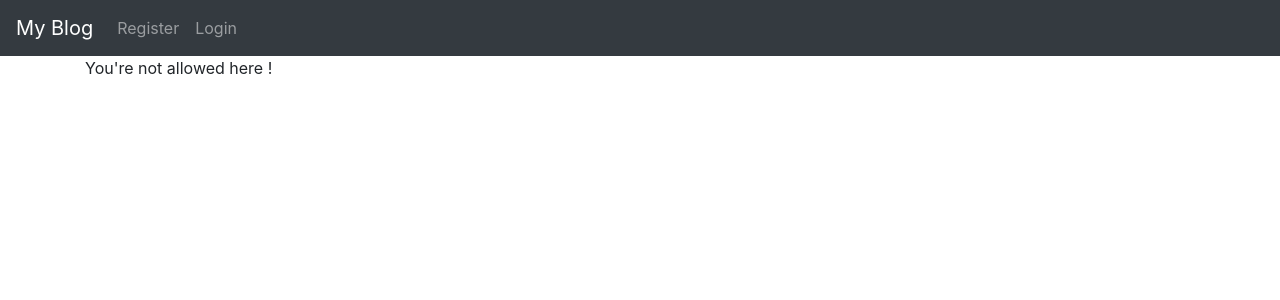
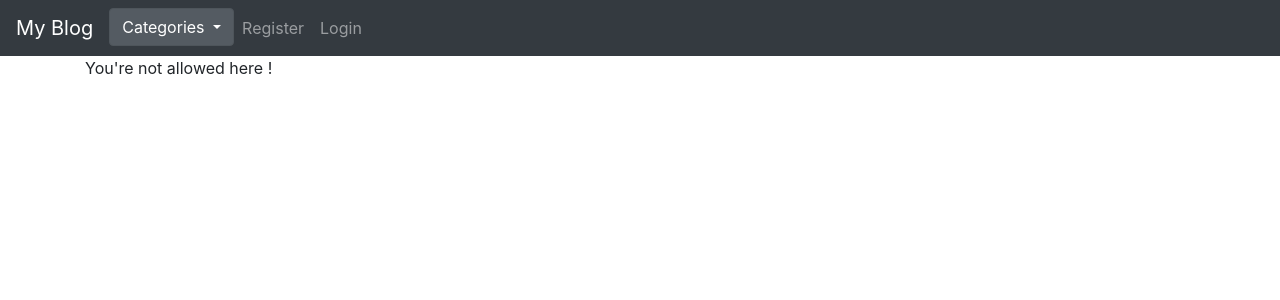
Before and after one commit to Nikhil-Biyani/blog_development_deployment, a Django app: page /add_post/ in a window 1280 px wide. Shown: the top 300 px of the page. Run offline with Django 5.2, Linux system fonts and the light colour scheme; data comes from the database, SQL or seed files in the repository.

Commit message:
Ceated a Categories page

```diff
--- a/theblog/templates/base.html
+++ b/theblog/templates/base.html
@@ -23,17 +23,37 @@
 
         <div class="collapse navbar-collapse" id="navbarSupportedContent">
             <ul class="navbar-nav mr-auto">
+                {% if cat_menu %}
+                    <li>
+                        <div class="dropdown show">
+                            <a class="btn btn-secondary dropdown-toggle" href="#" role="button" id="dropdownMenuLink" data-toggle="dropdown" aria-haspopup="true" aria-expanded="false">
+                                Categories
+                            </a>
+
+                            <div class="dropdown-menu" aria-labelledby="dropdownMenuLink">
+                                {% for item in cat_menu %}
+                                    <a class="dropdown-item" href="{% url 'category' item|slugify %}">{{item}}</a>
+                                {% endfor %}
+                            </div>
+                        </div>
+                    </li>
+                {% else %}
+                    <li class="nav-item">
+                        <a class="nav-link, btn btn-secondary" href="{% url 'category-list' %}" style="margin-left: 10px">Categories</a>
+                    </li>
+                {% endif %}
+
                 {% if user.is_authenticated %}
                     <li class="nav-item">
-                        <a class="nav-link" href="{% url 'add_post' %}">Add Post</a>
+                        <a class="nav-link, btn btn-secondary" href="{% url 'add_post' %}" style="margin-left: 10px">Add Post</a>
                     </li>
 
                     <li class="nav-item">
-                        <a class="nav-link" href="{% url 'add_category' %}">Add Category</a>
+                        <a class="nav-link, btn btn-secondary" href="{% url 'add_category' %}" style="margin-left: 10px">Add Category</a>
                     </li>
 
                     <li class="nav-item">
-                        <a class="nav-link" href="{% url 'logout' %}">Logout</a>
+                        <a class="nav-link, btn btn-secondary" href="{% url 'logout' %}" style="margin-left: 10px">Logout</a>
                     </li>
 
                 {% else %}
--- a/theblog/urls.py
+++ b/theblog/urls.py
@@ -1,5 +1,5 @@
 from django.urls import path
-from .views import HomeView, ArticleDetailView, AddPostView, UpdatePostView, AddCategoryView, LikeView, DeletePostView, CategoryView
+from .views import HomeView, ArticleDetailView, AddPostView, UpdatePostView, AddCategoryView, LikeView, DeletePostView, CategoryView, CategoryListView
 
 urlpatterns = [
     # path('', views.home, name="home"),
@@ -10,5 +10,6 @@ urlpatterns = [
     path('article/edit/<int:pk>', UpdatePostView.as_view(), name="update_post"),
     path('article/<int:pk>/remove', DeletePostView.as_view(), name="delete_post"),
     path('category/<str:categories>/', CategoryView, name="category"),
+    path('category-list/', CategoryListView, name="category-list"),
     path('like/<int:pk>', LikeView, name="like_post"),
 ]
--- a/theblog/views.py
+++ b/theblog/views.py
@@ -12,6 +12,10 @@ def LikeView(request, pk):
     post.likes.add(request.user)
     return HttpResponseRedirect(reverse('article-detail', args=[str(pk)]))
 
+def CategoryListView(request):
+    cat_menu_list = Category.objects.all()
+    return render(request, 'category_list.html', {'cat_menu_list': cat_menu_list})
+
 
 def CategoryView(request, categories):
     category_posts = Post.objects.filter(category=categories.replace('-', ' '))
@@ -23,10 +27,22 @@ class HomeView(ListView):
     template_name = 'home.html'
     ordering = ['-posted_date']
 
+    def get_context_data(self, *args, **kwargs):
+        cat_menu = Category.objects.all()
+        context = super(HomeView, self).get_context_data(*args, **kwargs)
+        context["cat_menu"] = cat_menu
+        return context
+
 
 class ArticleDetailView(DetailView):
     model = Post
     template_name = 'article_details.html'
+
+    def get_context_data(self, *args, **kwargs):
+        cat_menu = Category.objects.all()
+        context = super(ArticleDetailView, self).get_context_data(*args, **kwargs)
+        context["cat_menu"] = cat_menu
+        return context
 
 
 class AddPostView(CreateView):
@@ -35,11 +51,23 @@ class AddPostView(CreateView):
     template_name = 'add_post.html'
     # fields = '__all__'
 
+    def get_context_data(self, *args, **kwargs):
+        cat_menu = Category.objects.all()
+        context = super(AddPostView, self).get_context_data(*args, **kwargs)
+        context["cat_menu"] = cat_menu
+        return context
+
 
 class AddCategoryView(CreateView):
     model = Category
     template_name = 'add_category.html'
     fields = '__all__'
+
+    def get_context_data(self, *args, **kwargs):
+        cat_menu = Category.objects.all()
+        context = super(AddCategoryView, self).get_context_data(*args, **kwargs)
+        context["cat_menu"] = cat_menu
+        return context
 
 
 class UpdatePostView(UpdateView):
@@ -48,8 +76,20 @@ class UpdatePostView(UpdateView):
     template_name = 'update_post.html'
     # fields = ['title', 'title_tag', 'body']
 
+    def get_context_data(self, *args, **kwargs):
+        cat_menu = Category.objects.all()
+        context = super(UpdateView, self).get_context_data(*args, **kwargs)
+        context["cat_menu"] = cat_menu
+        return context
+
 
 class DeletePostView(DeleteView):
     model = Post
     template_name = 'delete_post.html'
     success_url = reverse_lazy('home')
+
+    def get_context_data(self, *args, **kwargs):
+        cat_menu = Category.objects.all()
+        context = super(DeletePostView, self).get_context_data(*args, **kwargs)
+        context["cat_menu"] = cat_menu
+        return context
```
Also changed, not shown: theblog/templates/category_list.html (added, +8 -0 lines).
